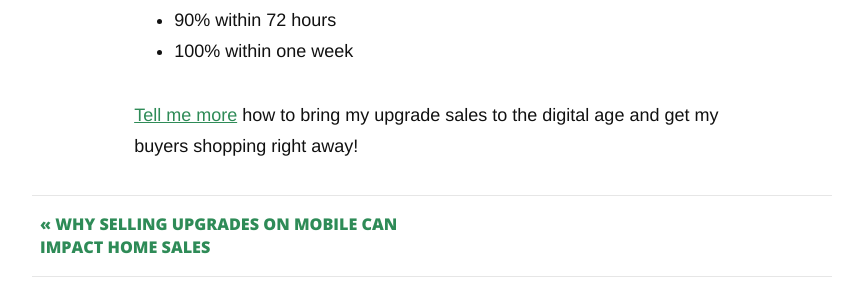
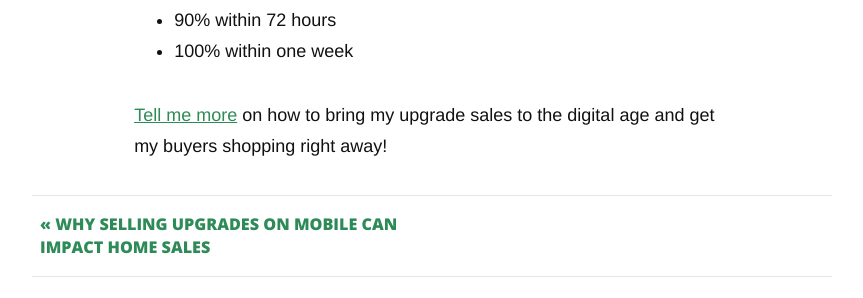
Before and after one commit to micasaupgrades/blog, a Jekyll site: the page built from _posts/2015-11-11-dont-lose-momentum.markdown, in a window 1280 px wide and 900 px high, scrolled down 1759 px. Shown: the part 482-780 px from the top of the window, without its empty margins (208-1071 px from the left). Built offline with Jekyll 4.4.1, drawn with Linux system fonts in a browser that asks for light colours; nearby versions of some CDN libraries; Markdown is read by kramdown in place of the engine named in the settings; comment, search, counter and statistics services are not loaded.

Commit message:
fixed typo

```diff
--- a/_posts/2015-11-11-dont-lose-momentum.markdown
+++ b/_posts/2015-11-11-dont-lose-momentum.markdown
@@ -39,4 +39,4 @@ At MiCasa, our builders and design centers interact with their homebuyers immedi
 	<li>100% within one week</li>
 </ul>
 
-<a href="http://www.micasaupgrades.com/#/contact">Tell me more</a> how to bring my upgrade sales to the digital age and get my buyers shopping right away!
+<a href="http://www.micasaupgrades.com/#/contact">Tell me more</a> on how to bring my upgrade sales to the digital age and get my buyers shopping right away!
```
